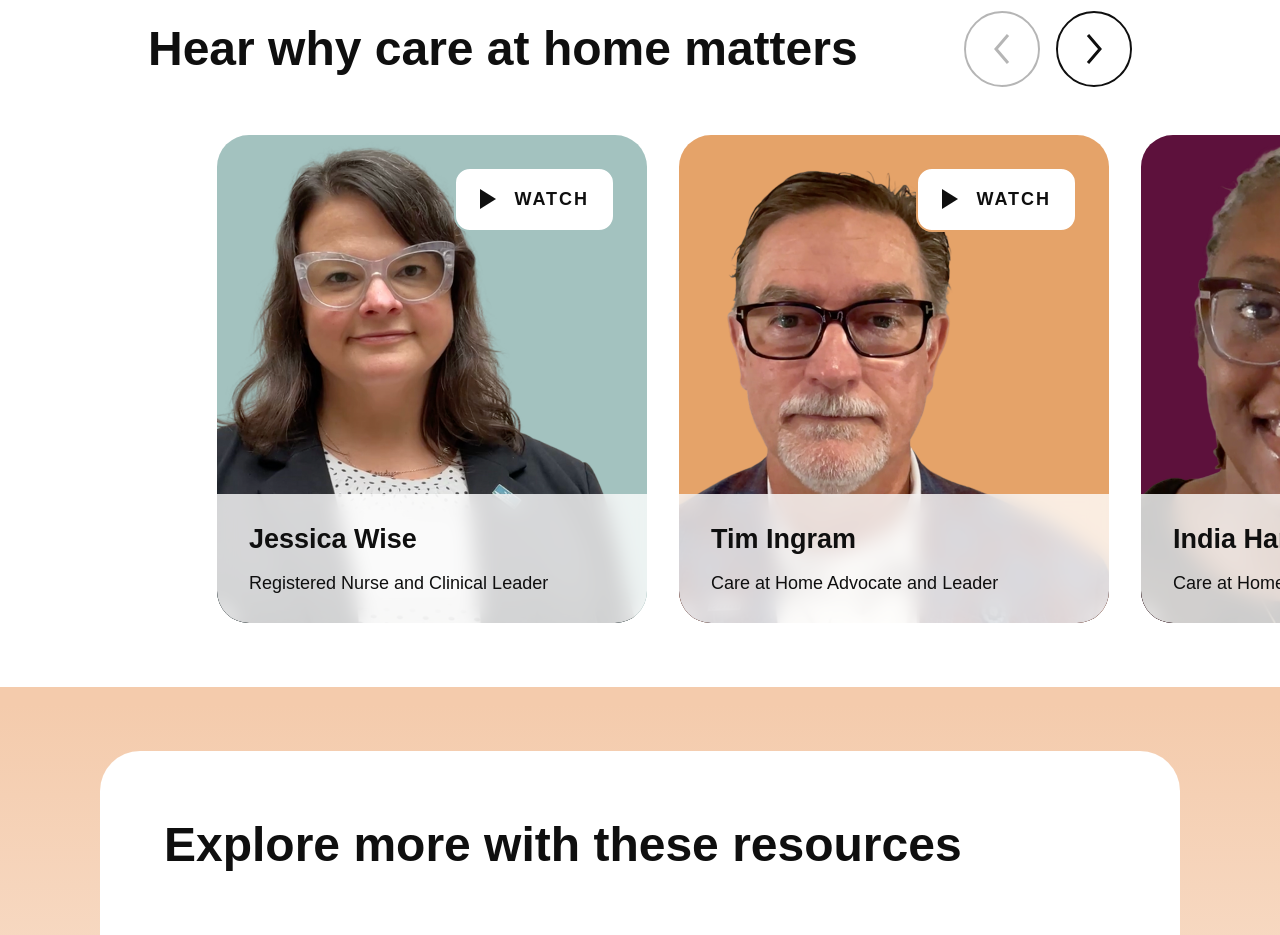
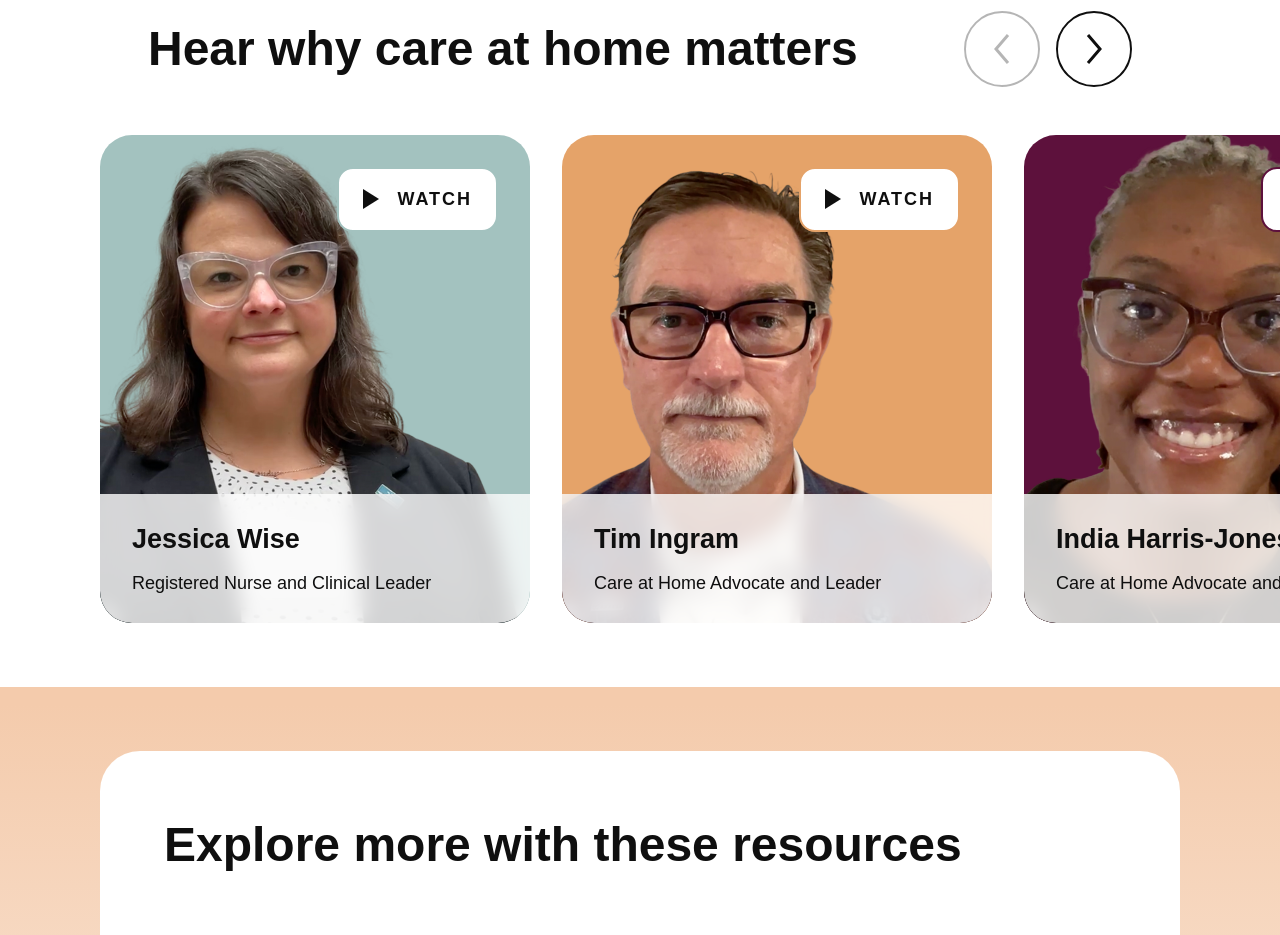
Before and after one commit to weareoutright/alliance-image-campaign, a website: page index.html in a window 1280 px wide. Shown: the part 3240-4175 px from the top of the page. Drawn offline with Linux system fonts and the light colour scheme.

Commit message:
Align testimonials carousel with other section containers
- Add testimonials__container wrapper to create left alignment anchor
- Remove hardcoded padding-left from track
- Use max-width container approach matching other sections
- Carousel still extends full width to the right
- Maintains consistent left margin throughout page

```diff
--- a/index.html
+++ b/index.html
@@ -122,6 +122,7 @@
         </div>
 
         <div class="testimonials__carousel">
+            <div class="testimonials__container">
                 <div class="testimonials__track">
                     <!-- Testimonial 1: Jessica Wise -->
                     <article class="testimonial-card testimonial-card--sage">
@@ -210,6 +211,7 @@
                             <p class="testimonial-card__title">Care at Home Advocate and Caregiver</p>
                         </div>
                     </article>
+                </div>
             </div>
         </div>
     </section>
--- a/src/styles.scss
+++ b/src/styles.scss
@@ -752,14 +752,21 @@ ul {
     overflow: hidden;
   }
 
+  &__container {
+    max-width: $breakpoint-tablet;
+    margin: 0 auto;
+
+    @include respond-to($breakpoint-mobile) {
+      padding-left: $spacing-md;
+    }
+  }
+
   &__track {
     display: flex;
     gap: $spacing-lg;
-    padding-left: 217px; // Anchored to page width on left
     transition: transform 0.5s ease-in-out;
 
     @include respond-to($breakpoint-mobile) {
-      padding-left: $spacing-md;
       gap: $spacing-md;
     }
   }
```
Also changed, not shown: assets/css/styles.css, 1 other file. Lines whose indentation alone changed are shown as unchanged.
